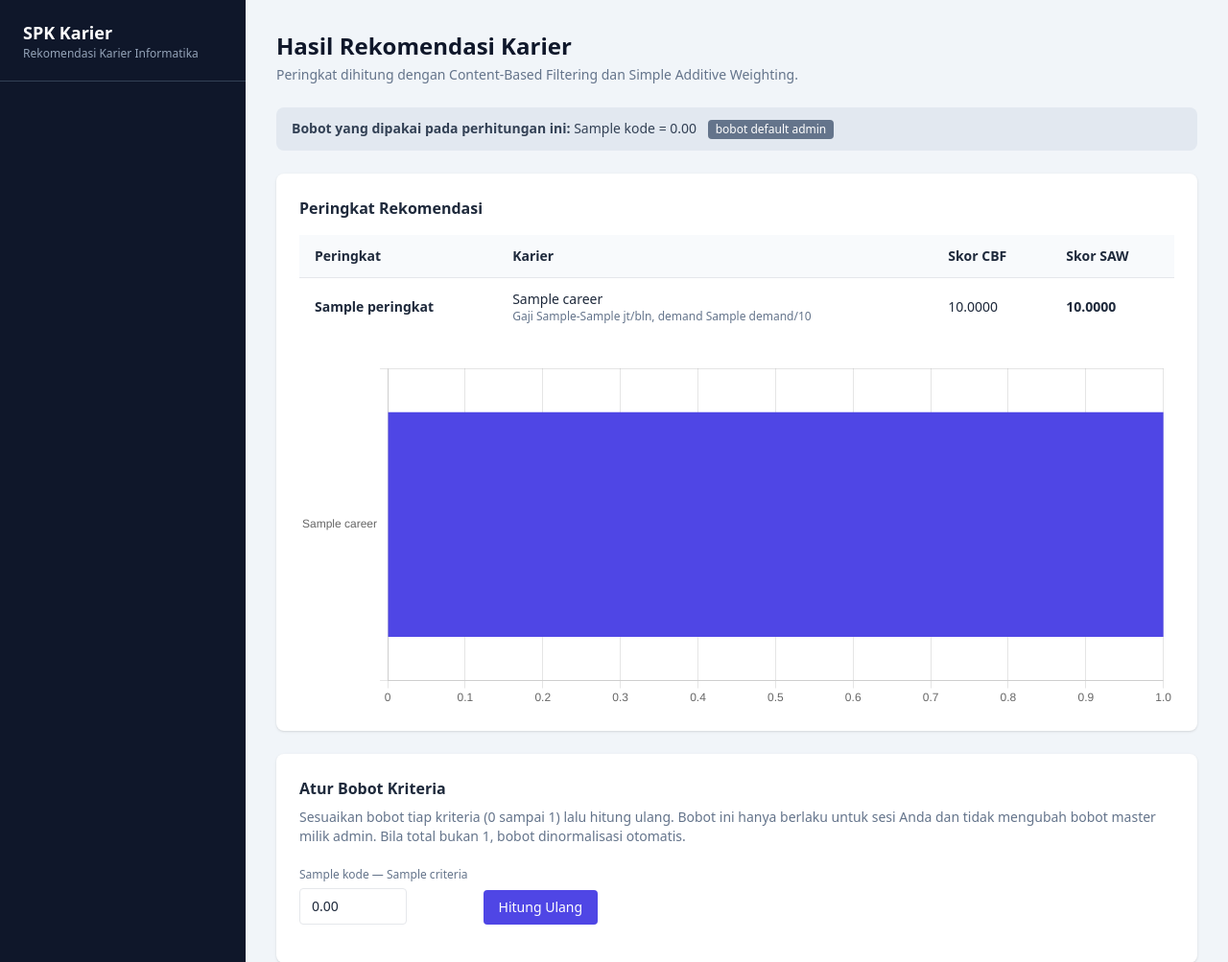
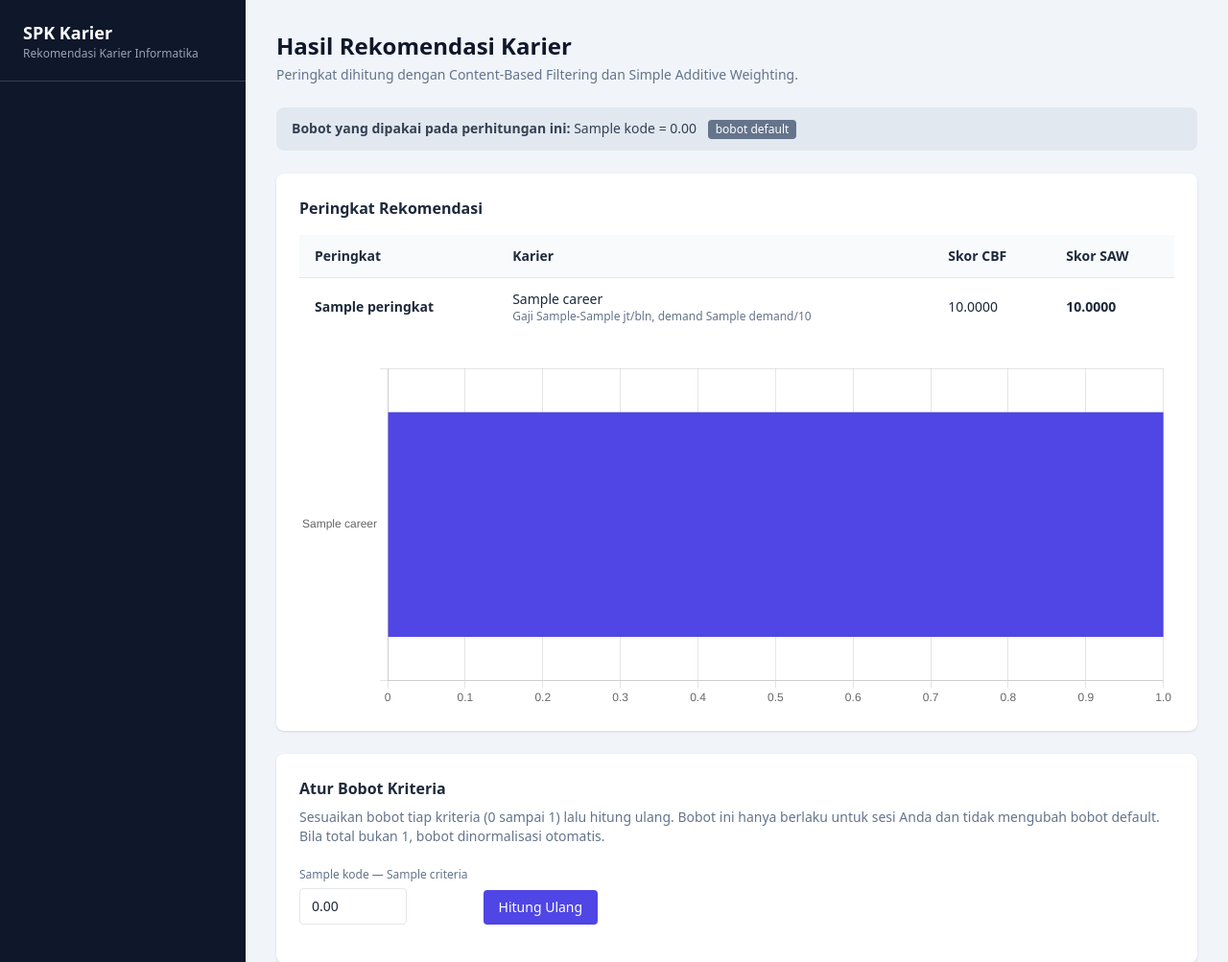
Before and after one commit to yfujust-collab/spk-rekomendasi-karier, a Flask app: template app/templates/spk/hasil.html in a window 1280 px wide. Shown: the top 1003 px of the page at 96% size. Run offline with Flask 3, Linux system fonts and the light colour scheme; the template is opened without the code that fills it: most values are stand-ins (such as "Sample title", 1, 10 or a date in 2020); some libraries are stand-ins or nearby versions.

Commit message:
fix(ui): tag bobot pada halaman hasil menjadi "bobot default"
Mengganti tag "bobot default admin" dan teks keterangan panel bobot agar konsisten memakai istilah "bobot default".

```diff
--- a/app/templates/spk/hasil.html
+++ b/app/templates/spk/hasil.html
@@ -10,7 +10,7 @@
   {% if batch_kustom %}
   <span class="inline-block ml-2 bg-indigo-600 text-white text-xs rounded px-2 py-0.5">bobot kustom</span>
   {% else %}
-  <span class="inline-block ml-2 bg-slate-500 text-white text-xs rounded px-2 py-0.5">bobot default admin</span>
+  <span class="inline-block ml-2 bg-slate-500 text-white text-xs rounded px-2 py-0.5">bobot default</span>
   {% endif %}
   {% if detail.bobot_dinormalisasi %}
   <span class="block mt-1">Total bobot bukan 1, sehingga bobot dinormalisasi otomatis sebelum perhitungan.</span>
@@ -49,7 +49,7 @@
 
 <div class="bg-white rounded-lg shadow p-6 mb-6">
   <p class="font-semibold mb-2">Atur Bobot Kriteria</p>
-  <p class="text-sm text-slate-500 mb-4">Sesuaikan bobot tiap kriteria (0 sampai 1) lalu hitung ulang. Bobot ini hanya berlaku untuk sesi Anda dan tidak mengubah bobot master milik admin. Bila total bukan 1, bobot dinormalisasi otomatis.</p>
+  <p class="text-sm text-slate-500 mb-4">Sesuaikan bobot tiap kriteria (0 sampai 1) lalu hitung ulang. Bobot ini hanya berlaku untuk sesi Anda dan tidak mengubah bobot default. Bila total bukan 1, bobot dinormalisasi otomatis.</p>
   <form method="post" action="{{ url_for('spk.atur_bobot') }}">
     <div class="flex flex-wrap items-end gap-4 mb-4">
       {% for c in detail.criteria %}
```
